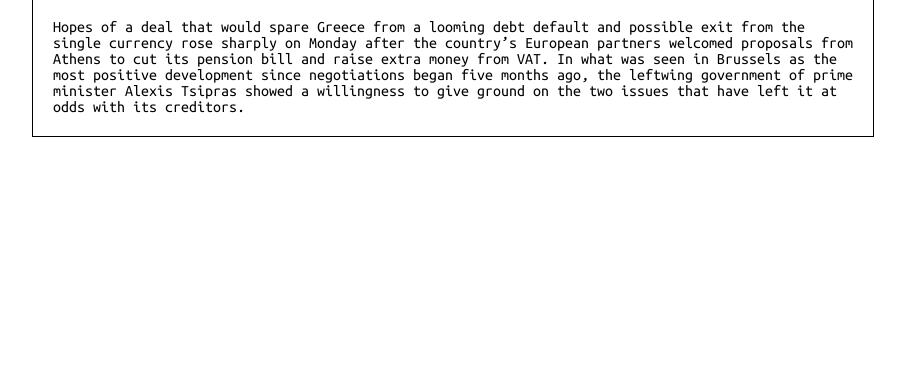
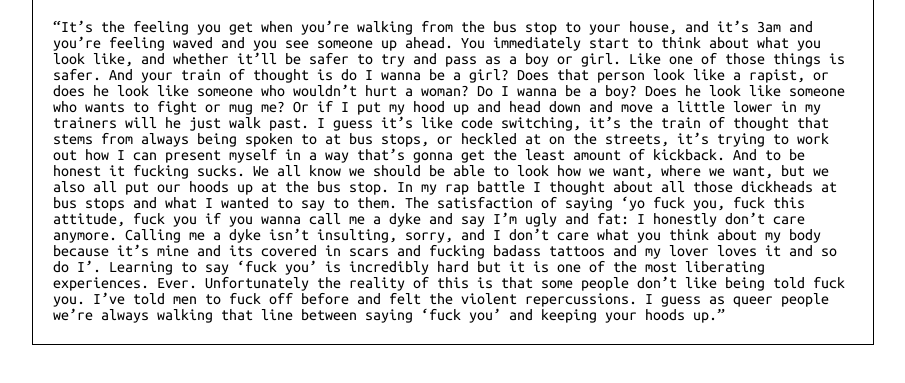
Before and after one commit to livwynter/livwynter, a plain HTML site: page bio.html in a window 1280 px wide. Shown: the part 187-570 px from the top of the page, without its empty margins (187-1092 px from the left). Drawn offline with Linux system fonts and the light colour scheme.

Commit message:
Update bio.html

```diff
--- a/bio.html
+++ b/bio.html
@@ -13,9 +13,13 @@
 	</div>
 	<div id="header-wrapper">
 	<h1>BIO</h1>
-	<p>Hopes of a deal that would spare Greece from a looming debt default and possible exit from the single currency rose sharply on Monday after the country’s European partners welcomed proposals from Athens to cut its pension bill and raise extra money from VAT.
+	<p>“It’s the feeling you get when you’re walking from the bus stop to your house, and it’s 3am and you’re feeling waved and you see someone up ahead. You immediately start to think about what you look like, and whether it’ll be safer to try and pass as a boy or girl. Like one of those things is safer. And your train of thought is do I wanna be a girl? Does that person look like a rapist, or does he look like someone who wouldn’t hurt a woman? Do I wanna be a boy? Does he look like someone who wants to fight or mug me? Or if I put my hood up and head down and move a little lower in my trainers will he just walk past.
 
-In what was seen in Brussels as the most positive development since negotiations began five months ago, the leftwing government of prime minister Alexis Tsipras showed a willingness to give ground on the two issues that have left it at odds with its creditors.<p>
+I guess it’s like code switching, it’s the train of thought that stems from always being spoken to at bus stops, or heckled at on the streets, it’s trying to work out how I can present myself in a way that’s gonna get the least amount of kickback. And to be honest it fucking sucks. We all know we should be able to look how we want, where we want, but we also all put our hoods up at the bus stop.
+
+In my rap battle I thought about all those dickheads at bus stops and what I wanted to say to them. The satisfaction of saying ‘yo fuck you, fuck this attitude, fuck you if you wanna call me a dyke and say I’m ugly and fat: I honestly don’t care anymore. Calling me a dyke isn’t insulting, sorry, and I don’t care what you think about my body because it’s mine and its covered in scars and fucking badass tattoos and my lover loves it and so do I’.
+
+Learning to say ‘fuck you’ is incredibly hard but it is one of the most liberating experiences. Ever. Unfortunately the reality of this is that some people don’t like being told fuck you. I’ve told men to fuck off before and felt the violent repercussions. I guess as queer people we’re always walking that line between saying ‘fuck you’ and keeping your hoods up.”<p>
 	</div>
 </div>
 </body>
```
